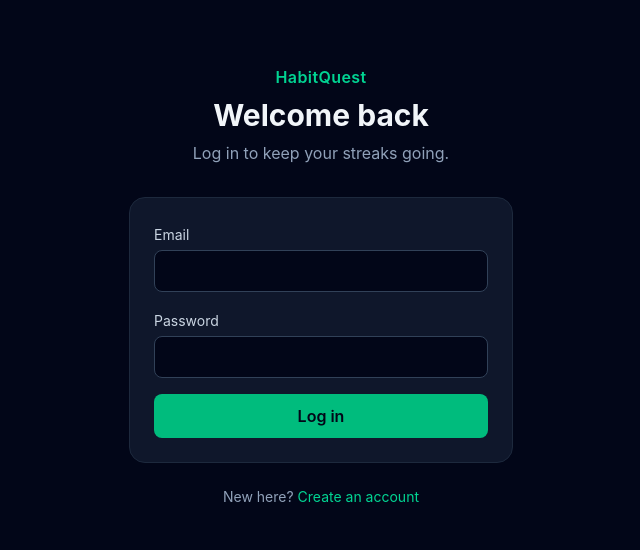
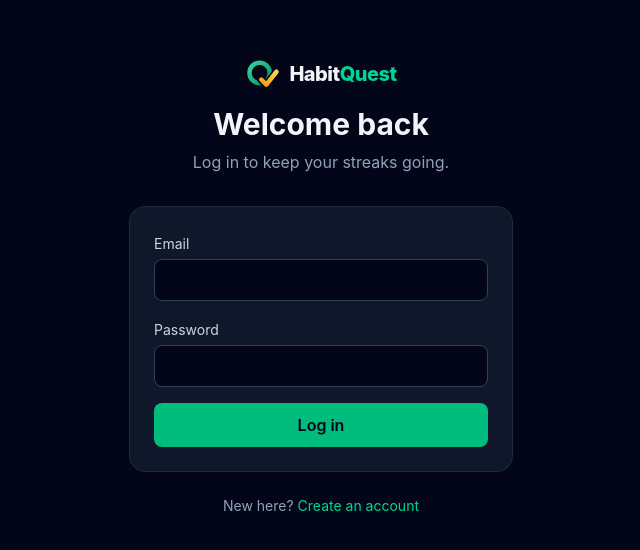
Before and after one commit to AungPaingTun/habitquest, a React (Vite) app in the folder frontend/: page /login in a window 1280 px wide. Shown: the part 114-664 px from the top of the page, without its empty margins (319-959 px from the left). Built offline with nearby package versions, Linux system fonts and the light colour scheme.

Commit message:
Add HabitQuest logo: Q with a check-mark tail
New LogoMark/Logo components, used in the app header and on the login and sign-up
pages. The favicon now uses the same mark. The gold coin stays as the points icon.

```diff
--- a/frontend/src/components/AppShell.tsx
+++ b/frontend/src/components/AppShell.tsx
@@ -2,6 +2,7 @@ import type { ReactNode } from 'react'
 import { NavLink } from 'react-router'
 import { useAuth } from '../auth/AuthContext'
 import { usePointsSummary } from '../points/pointsApi'
+import { Logo } from './Logo'
 import { Points } from './PointsIcon'
 
 const NAV = [
@@ -40,7 +41,7 @@ export function AppShell({ children }: { children: ReactNode }) {
       <header className="border-b border-slate-800 sticky top-0 bg-slate-950/90 backdrop-blur z-10">
         <div className="max-w-3xl mx-auto px-4 h-14 flex items-center justify-between gap-3">
           <div className="flex items-center gap-4 min-w-0">
-            <span className="text-emerald-400 font-semibold">HabitQuest</span>
+            <Logo className="text-lg" />
             <NavTabs className="hidden sm:flex gap-1" />
           </div>
 
--- a/frontend/src/components/AuthCard.tsx
+++ b/frontend/src/components/AuthCard.tsx
@@ -1,4 +1,5 @@
 import type { FormEvent, ReactNode } from 'react'
+import { Logo } from './Logo'
 
 type AuthCardProps = {
   title: string
@@ -22,7 +23,7 @@ export function AuthCard({ title, subtitle, error, submitting, submitLabel, onSu
     <main className="min-h-screen bg-slate-950 text-slate-100 flex items-center justify-center px-4">
       <div className="w-full max-w-sm">
         <div className="text-center mb-8">
-          <p className="text-emerald-400 font-semibold tracking-wide">HabitQuest</p>
+          <Logo className="text-xl" markClassName="size-9" />
           <h1 className="text-3xl font-bold mt-2">{title}</h1>
           <p className="text-slate-400 mt-2">{subtitle}</p>
         </div>
--- /dev/null
+++ b/frontend/src/components/Logo.tsx
@@ -0,0 +1,48 @@
+import { useId } from 'react'
+
+/**
+ * The HabitQuest mark: a green Q whose tail is a gold check mark (a quest, completed).
+ * Same artwork as public/favicon.svg. The ring has a gap where the check crosses it, so the two
+ * shapes stay apart even at 16px. useId keeps gradient/mask ids unique when two logos share a page.
+ */
+export function LogoMark({ className = 'size-8' }: { className?: string }) {
+  const id = useId()
+  const ring = `${id}-ring`
+  const check = `${id}-check`
+  const gap = `${id}-gap`
+  const tick = 'M29 42 L38 51 L56 28'
+
+  return (
+    <svg viewBox="0 0 64 64" aria-hidden className={`shrink-0 ${className}`}>
+      <defs>
+        <linearGradient id={ring} x1="0" y1="0" x2="1" y2="1">
+          <stop offset="0" stopColor="#34d399" />
+          <stop offset="1" stopColor="#059669" />
+        </linearGradient>
+        <linearGradient id={check} x1="0" y1="1" x2="1" y2="0">
+          <stop offset="0" stopColor="#f59e0b" />
+          <stop offset="1" stopColor="#fcd34d" />
+        </linearGradient>
+        <mask id={gap} maskUnits="userSpaceOnUse" x="0" y="0" width="64" height="64">
+          <rect width="64" height="64" fill="#fff" />
+          <path d={tick} fill="none" stroke="#000" strokeWidth="14" strokeLinecap="round" strokeLinejoin="round" />
+        </mask>
+      </defs>
+      <circle cx="26" cy="30" r="18" fill="none" stroke={`url(#${ring})`} strokeWidth="8" mask={`url(#${gap})`} />
+      <path d={tick} fill="none" stroke={`url(#${check})`} strokeWidth="8" strokeLinecap="round" strokeLinejoin="round" />
+    </svg>
+  )
+}
+
+/** The mark plus the "HabitQuest" name. The name is real text, so screen readers read it. */
+export function Logo({ className = '', markClassName = 'size-7' }: { className?: string; markClassName?: string }) {
+  return (
+    <span className={`inline-flex items-center gap-2 font-extrabold tracking-tight ${className}`}>
+      <LogoMark className={markClassName} />
+      <span>
+        <span className="text-slate-100">Habit</span>
+        <span className="text-emerald-400">Quest</span>
+      </span>
+    </span>
+  )
+}
```
Also changed, not shown: frontend/public/favicon.svg.
